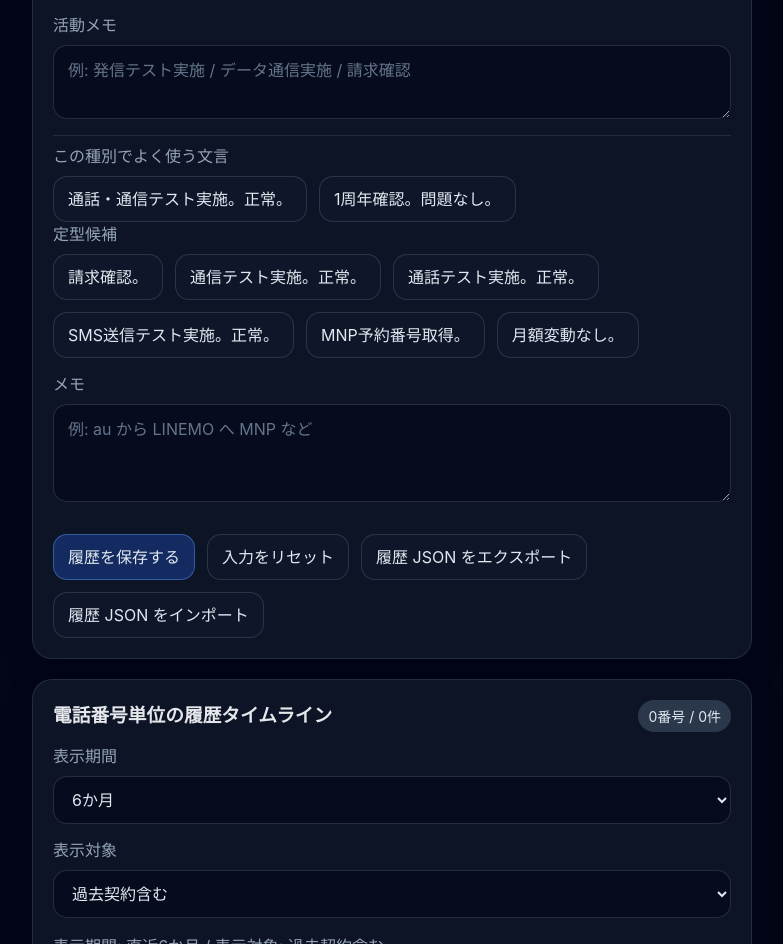
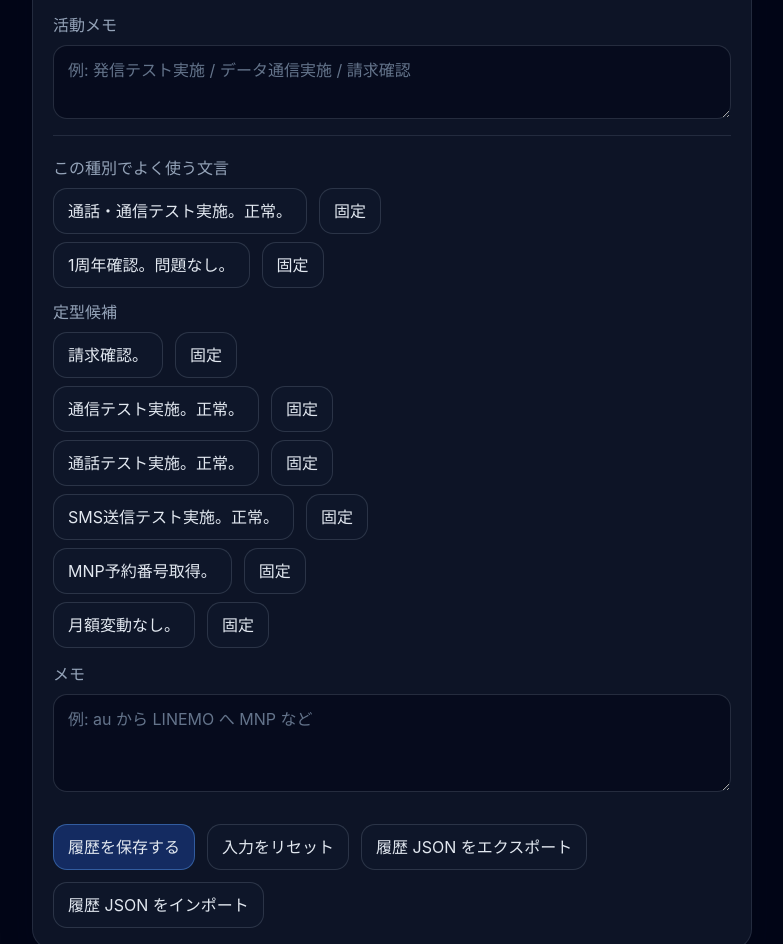
Before and after one commit to Driedsandwich/line-ops-ledger, a React (Vite) app: page /lines/history in a window 1280 px wide. Shown: the part 1260-2204 px from the top of the page, without its empty margins (280-1063 px from the left). Built offline with nearby package versions, Linux system fonts and the light colour scheme.

Commit message:
feat: pin history memo quick picks (#140)

```diff
--- /dev/null
+++ b/src/lib/pinnedActivityMemoTemplates.ts
@@ -0,0 +1,43 @@
+const STORAGE_KEY = 'line-ops-ledger.pinned-activity-memo-templates';
+const PINNED_ACTIVITY_MEMO_TEMPLATE_MAX = 8;
+const PINNED_ACTIVITY_MEMO_TEMPLATE_MAX_LENGTH = 120;
+
+function isStringArray(value: unknown): value is string[] {
+  return Array.isArray(value) && value.every((item) => typeof item === 'string');
+}
+
+function sanitizePinnedActivityMemoTemplates(value: unknown): string[] {
+  if (!isStringArray(value)) {
+    return [];
+  }
+
+  return [...new Set(
+    value
+      .map((item) => item.trim())
+      .filter((item) => item.length > 0 && item.length <= PINNED_ACTIVITY_MEMO_TEMPLATE_MAX_LENGTH),
+  )].slice(0, PINNED_ACTIVITY_MEMO_TEMPLATE_MAX);
+}
+
+export function loadPinnedActivityMemoTemplates(): string[] {
+  if (typeof window === 'undefined') {
+    return [];
+  }
+
+  try {
+    const raw = window.localStorage.getItem(STORAGE_KEY);
+    if (!raw) {
+      return [];
+    }
+    return sanitizePinnedActivityMemoTemplates(JSON.parse(raw));
+  } catch {
+    return [];
+  }
+}
+
+export function savePinnedActivityMemoTemplates(templates: string[]): string[] {
+  const sanitized = sanitizePinnedActivityMemoTemplates(templates);
+  if (typeof window !== 'undefined') {
+    window.localStorage.setItem(STORAGE_KEY, JSON.stringify(sanitized));
+  }
+  return sanitized;
+}
--- a/src/pages/HistoryPage.tsx
+++ b/src/pages/HistoryPage.tsx
@@ -12,6 +12,7 @@ import {
 import { loadNotificationSettings } from '../lib/notificationSettings';
 import { updateLineDraft } from '../lib/lineDrafts';
 import { getAllActivityTypes, loadCustomActivityTypes } from '../lib/activityTypeSettings';
+import { loadPinnedActivityMemoTemplates, savePinnedActivityMemoTemplates } from '../lib/pinnedActivityMemoTemplates';
 import { importBundledSampleData } from '../lib/sampleData';
 
 // ---------------------------------------------------------------------------
@@ -299,6 +300,10 @@ function applyActivityMemoQuickPick(currentValue: string, quickPick: string): st
   return `${normalized} ${quickPick}`;
 }
 
+function isPinnedActivityMemoTemplate(pinnedTemplates: string[], candidate: string): boolean {
+  return pinnedTemplates.includes(candidate.trim());
+}
+
 function getLatestMatchingHistoryEntry(entries: LineHistoryEntry[], phoneNumber: string, editingHistoryId: string | null): LineHistoryEntry | null {
   if (!phoneNumber) {
     return null;
@@ -575,6 +580,7 @@ export function HistoryPage(): JSX.Element {
   const [errorMessage, setErrorMessage] = useState<string | null>(null);
   const [successMessage, setSuccessMessage] = useState<string | null>(null);
   const [reviewSuggest, setReviewSuggest] = useState<{ draftId: string; draftName: string; suggestedDate: string } | null>(null);
+  const [pinnedActivityMemoTemplates, setPinnedActivityMemoTemplates] = useState<string[]>(() => loadPinnedActivityMemoTemplates());
   const historyImportInputRef = useRef<HTMLInputElement | null>(null);
 
   const notificationSettings = loadNotificationSettings();
@@ -611,11 +617,50 @@ export function HistoryPage(): JSX.Element {
     [lineHistoryForm.contractStartDate, matchingHistorySuggestion?.latestActivityDate, todayDateString],
   );
 
+  function renderActivityMemoQuickPickSection(
+    activityLog: LineHistoryActivityLogFormState,
+    title: string,
+    quickPicks: string[],
+    pinAction: 'pin' | 'unpin',
+    sectionKey: string,
+  ): JSX.Element | null {
+    if (quickPicks.length === 0) {
+      return null;
+    }
+
+    return (
+      <>
+        <p className="muted" style={{ marginTop: sectionKey === 'pinned' ? 0 : '0.75rem', marginBottom: '0.5rem' }}>{title}</p>
+        <div className="stack" style={{ gap: '0.5rem' }}>
+          {quickPicks.map((option) => (
+            <div key={`${activityLog.id}-${sectionKey}-${option}`} className="button-row button-row--tight">
+              <button
+                type="button"
+                className="button"
+                onClick={() => updateActivityLogField(activityLog.id, 'activityMemo', applyActivityMemoQuickPick(activityLog.activityMemo, option))}
+              >
+                {option}
+              </button>
+              <button
+                type="button"
+                className="button"
+                onClick={() => (pinAction === 'pin' ? pinActivityMemoTemplate(option) : unpinActivityMemoTemplate(option))}
+              >
+                {pinAction === 'pin' ? '固定' : '固定解除'}
+              </button>
+            </div>
+          ))}
+        </div>
+      </>
+    );
+  }
+
   function handleImportSampleData(): void {
     try {
       const result = importBundledSampleData();
       setDrafts(result.drafts);
       setLineHistoryEntries(result.historyEntries);
+      setPinnedActivityMemoTemplates(loadPinnedActivityMemoTemplates());
       setErrorMessage(null);
       setSuccessMessage(`確認用サンプルデータを読み込みました（主台帳 ${result.draftCount} 件 / 履歴 ${result.historyCount} 件）。`);
     } catch {
@@ -646,6 +691,33 @@ export function HistoryPage(): JSX.Element {
     setErrorMessage(null);
     setSuccessMessage(null);
     setReviewSuggest(null);
+  }
+
+  function pinActivityMemoTemplate(template: string): void {
+    const normalized = template.trim();
+    if (!normalized) {
+      return;
+    }
+
+    const nextPinned = savePinnedActivityMemoTemplates([
+      normalized,
+      ...pinnedActivityMemoTemplates.filter((item) => item !== normalized),
+    ]);
+
+    setPinnedActivityMemoTemplates(nextPinned);
+    setErrorMessage(null);
+    setSuccessMessage(`活動メモ候補「${normalized}」を固定しました。`);
+  }
+
+  function unpinActivityMemoTemplate(template: string): void {
+    const normalized = template.trim();
+    const nextPinned = savePinnedActivityMemoTemplates(
+      pinnedActivityMemoTemplates.filter((item) => item !== normalized),
+    );
+
+    setPinnedActivityMemoTemplates(nextPinned);
+    setErrorMessage(null);
+    setSuccessMessage(`活動メモ候補「${normalized}」の固定を解除しました。`);
   }
 
   function persistLineHistory(nextEntries: LineHistoryEntry[]): void {
@@ -821,6 +893,7 @@ export function HistoryPage(): JSX.Element {
       setLineHistoryEntries(imported);
       setEditingHistoryId(null);
       setTimelinePhoneFilter(null);
+      setPinnedActivityMemoTemplates(loadPinnedActivityMemoTemplates());
       resetLineHistoryForm();
       setSuccessMessage(`契約履歴を ${imported.length} 件読み込みました。`);
     } catch {
@@ -994,53 +1067,40 @@ export function HistoryPage(): JSX.Element {
                         <span>活動メモ</span>
                         <textarea value={activityLog.activityMemo} onChange={(event) => updateActivityLogField(activityLog.id, 'activityMemo', event.target.value)} rows={2} placeholder="例: 発信テスト実施 / データ通信実施 / 請求確認" />
                         <div className="detail-panel" style={{ marginTop: '0.5rem' }}>
-                          {getTypeSpecificActivityMemoQuickPicks(activityMemoQuickPickIndex, activityLog.activityType).length > 0 ? (
-                            <>
-                              <p className="muted" style={{ marginTop: 0, marginBottom: '0.5rem' }}>この種別でよく使う文言</p>
-                              <div className="button-row button-row--tight">
-                                {getTypeSpecificActivityMemoQuickPicks(activityMemoQuickPickIndex, activityLog.activityType).map((option) => (
-                                  <button
-                                    key={`${activityLog.id}-${activityLog.activityType}-${option}`}
-                                    type="button"
-                                    className="button"
-                                    onClick={() => updateActivityLogField(activityLog.id, 'activityMemo', applyActivityMemoQuickPick(activityLog.activityMemo, option))}
-                                  >
-                                    {option}
-                                  </button>
-                                ))}
-                              </div>
-                            </>
-                          ) : null}
-                          <p className="muted" style={{ marginTop: 0, marginBottom: '0.5rem' }}>定型候補</p>
-                          <div className="button-row button-row--tight">
-                            {ACTIVITY_MEMO_TEMPLATE_OPTIONS.map((option) => (
-                              <button
-                                key={option}
-                                type="button"
-                                className="button"
-                                onClick={() => updateActivityLogField(activityLog.id, 'activityMemo', applyActivityMemoQuickPick(activityLog.activityMemo, option))}
-                              >
-                                {option}
-                              </button>
-                            ))}
-                          </div>
-                          {recentActivityMemoQuickPicks.length > 0 ? (
-                            <>
-                              <p className="muted" style={{ marginTop: '0.75rem', marginBottom: '0.5rem' }}>最近使った文言</p>
-                              <div className="button-row button-row--tight">
-                                {recentActivityMemoQuickPicks.map((option) => (
-                                  <button
-                                    key={option}
-                                    type="button"
-                                    className="button"
-                                    onClick={() => updateActivityLogField(activityLog.id, 'activityMemo', applyActivityMemoQuickPick(activityLog.activityMemo, option))}
-                                  >
-                                    {option}
-                                  </button>
-                                ))}
-                              </div>
-                            </>
-                          ) : null}
+                          {renderActivityMemoQuickPickSection(
+                            activityLog,
+                            '固定候補',
+                            pinnedActivityMemoTemplates,
+                            'unpin',
+                            'pinned',
+                          )}
+                          {renderActivityMemoQuickPickSection(
+                            activityLog,
+                            'この種別でよく使う文言',
+                            getTypeSpecificActivityMemoQuickPicks(activityMemoQuickPickIndex, activityLog.activityType).filter(
+                              (option) => !isPinnedActivityMemoTemplate(pinnedActivityMemoTemplates, option),
+                            ),
+                            'pin',
+                            'type-specific',
+                          )}
+                          {renderActivityMemoQuickPickSection(
+                            activityLog,
+                            '定型候補',
+                            ACTIVITY_MEMO_TEMPLATE_OPTIONS.filter(
+                              (option) => !isPinnedActivityMemoTemplate(pinnedActivityMemoTemplates, option),
+                            ),
+                            'pin',
+                            'templates',
+                          )}
+                          {renderActivityMemoQuickPickSection(
+                            activityLog,
+                            '最近使った文言',
+                            recentActivityMemoQuickPicks.filter(
+                              (option) => !isPinnedActivityMemoTemplate(pinnedActivityMemoTemplates, option),
+                            ),
+                            'pin',
+                            'recent',
+                          )}
                         </div>
                       </label>
                     </div>
```
Also changed, not shown: 4 other files (tests, documents, lock files or other folders).
